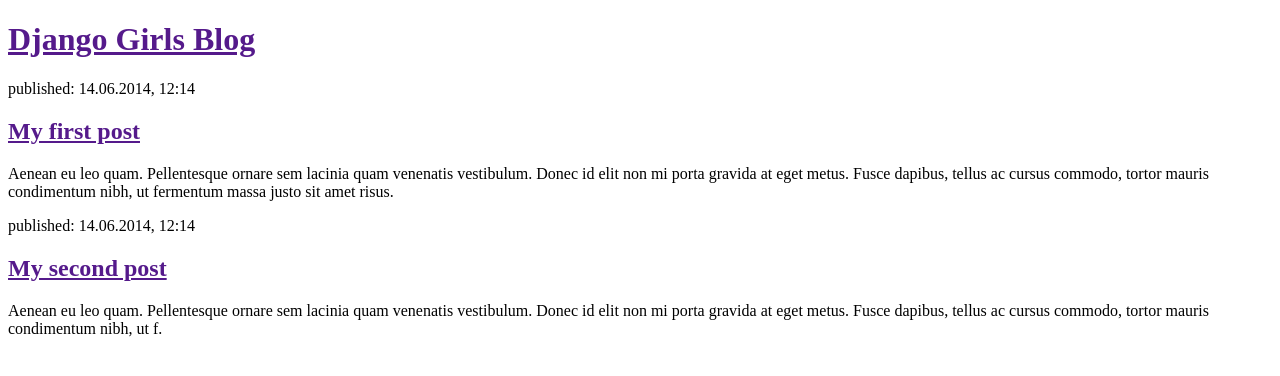
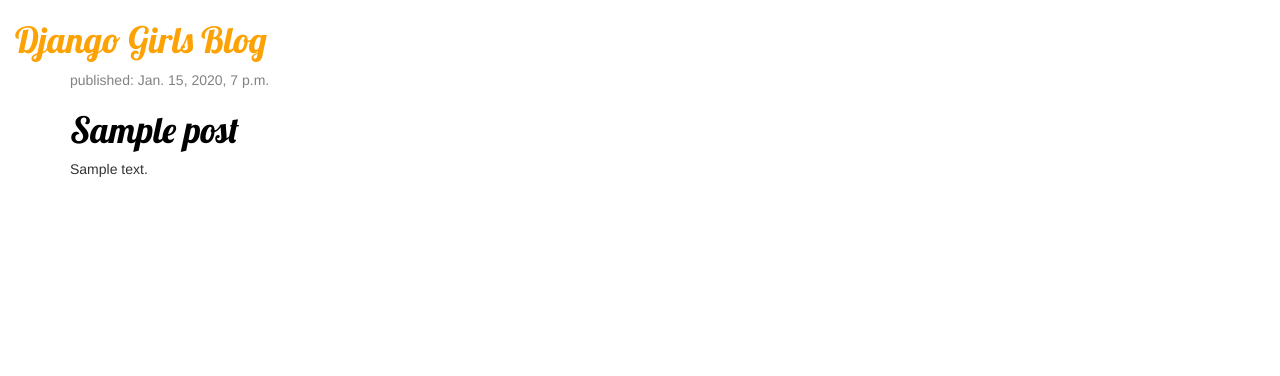
Before and after one commit to kurt4542/djangogirls, a Django app: template blog/templates/blog/post_list.html in a window 1280 px wide. Shown: the top 376 px of the page. Run offline with Django 3.2, Linux system fonts and the light colour scheme; the template is opened without the code that fills it: values that come from a table or form of the project are taken from there, others are empty; tables that the repository leaves empty hold one stand-in row (values such as "Sample post"); some libraries are stand-ins or nearby versions.

Commit message:
apply css

```diff
--- a/blog/models.py
+++ b/blog/models.py
@@ -1,9 +1,6 @@
-from django.db import models
-
-# Create your models here.
-
 from django.db import models
 from django.utils import timezone
+# Create your models here.
 
 class Post(models.Model):
     author = models.ForeignKey('auth.User')
--- /dev/null
+++ b/blog/static/css/blog.css
@@ -0,0 +1,59 @@
+h1 a {
+    color: #FCA205;
+}
+
+body {
+    padding-left: 15px;
+}
+
+h1 a {
+    color: #FCA205;
+    font-family: 'Lobster';
+}
+
+.page-header {
+    background-color: #ff9400;
+    margin-top: 0;
+    padding: 20px 20px 20px 40px;
+}
+
+.page-header h1, .page-header h1 a, .page-header h1 a:visited, .page-header h1 a:active {
+    color: #ffffff;
+    font-size: 36pt;
+    text-decoration: none;
+}
+
+.content {
+    margin-left: 40px;
+}
+
+h1, h2, h3, h4 {
+    font-family: 'Lobster', cursive;
+}
+
+.date {
+    color: #828282;
+}
+
+.save {
+    float: right;
+}
+
+.post-form textarea, .post-form input {
+    width: 100%;
+}
+
+.top-menu, .top-menu:hover, .top-menu:visited {
+    color: #ffffff;
+    float: right;
+    font-size: 26pt;
+    margin-right: 20px;
+}
+
+.post {
+    margin-bottom: 70px;
+}
+
+.post h1 a, .post h1 a:visited {
+    color: #000000;
+}
--- a/blog/templates/blog/post_list.html
+++ b/blog/templates/blog/post_list.html
@@ -1,24 +1,33 @@
+{% load staticfiles %}
 <!DOCTYPE html>
 <html lang="en">
 <head>
+    <link rel="stylesheet" href="//maxcdn.bootstrapcdn.com/bootstrap/3.2.0/css/bootstrap.min.css">
+    <link rel="stylesheet" href="//maxcdn.bootstrapcdn.com/bootstrap/3.2.0/css/bootstrap-theme.min.css">
+    <link href="//fonts.googleapis.com/css?family=Lobster&subset=latin,latin-ext" rel="stylesheet" type="text/css">
+    <link rel="stylesheet" href="{% static 'css/blog.css' %}">
     <meta charset="UTF-8">
     <title>Django Girls blog</title>
 </head>
 <body>
     <div>
-        <h1><a href="">Django Girls Blog</a></h1>
+        <h1><a href="/">Django Girls Blog</a></h1>
     </div>
 
-    <div>
-        <p>published: 14.06.2014, 12:14</p>
-        <h2><a href="">My first post</a></h2>
-        <p>Aenean eu leo quam. Pellentesque ornare sem lacinia quam venenatis vestibulum. Donec id elit non mi porta gravida at eget metus. Fusce dapibus, tellus ac cursus commodo, tortor mauris condimentum nibh, ut fermentum massa justo sit amet risus.</p>
-    </div>
-
-    <div>
-        <p>published: 14.06.2014, 12:14</p>
-        <h2><a href="">My second post</a></h2>
-        <p>Aenean eu leo quam. Pellentesque ornare sem lacinia quam venenatis vestibulum. Donec id elit non mi porta gravida at eget metus. Fusce dapibus, tellus ac cursus commodo, tortor mauris condimentum nibh, ut f.</p>
+    <div class="content container">
+        <div class="row">
+            <div class="col-md-8">
+                {% for post in posts %}
+                    <div class="post">
+                        <div class="date">
+                            <p>published: {{ post.published_date }}</p>
+                        </div>
+                        <h1><a href="">{{ post.title }}</a></h1>
+                        <p>{{ post.text|linebreaksbr }}</p>
+                    </div>
+                {% endfor %}
+            </div>
+        </div>
     </div>
 </body>
 </html>
--- a/blog/views.py
+++ b/blog/views.py
@@ -1,6 +1,9 @@
 from django.shortcuts import render
+from django.utils import timezone
+from .models import Post
 
 # Create your views here.
 
 def post_list(request):
-    return render(request, 'blog/post_list.html', {})
+    posts = Post.objects.filter(published_date__lte=timezone.now()).order_by('published_date')
+    return render(request, 'blog/post_list.html', {'posts': posts})
```
